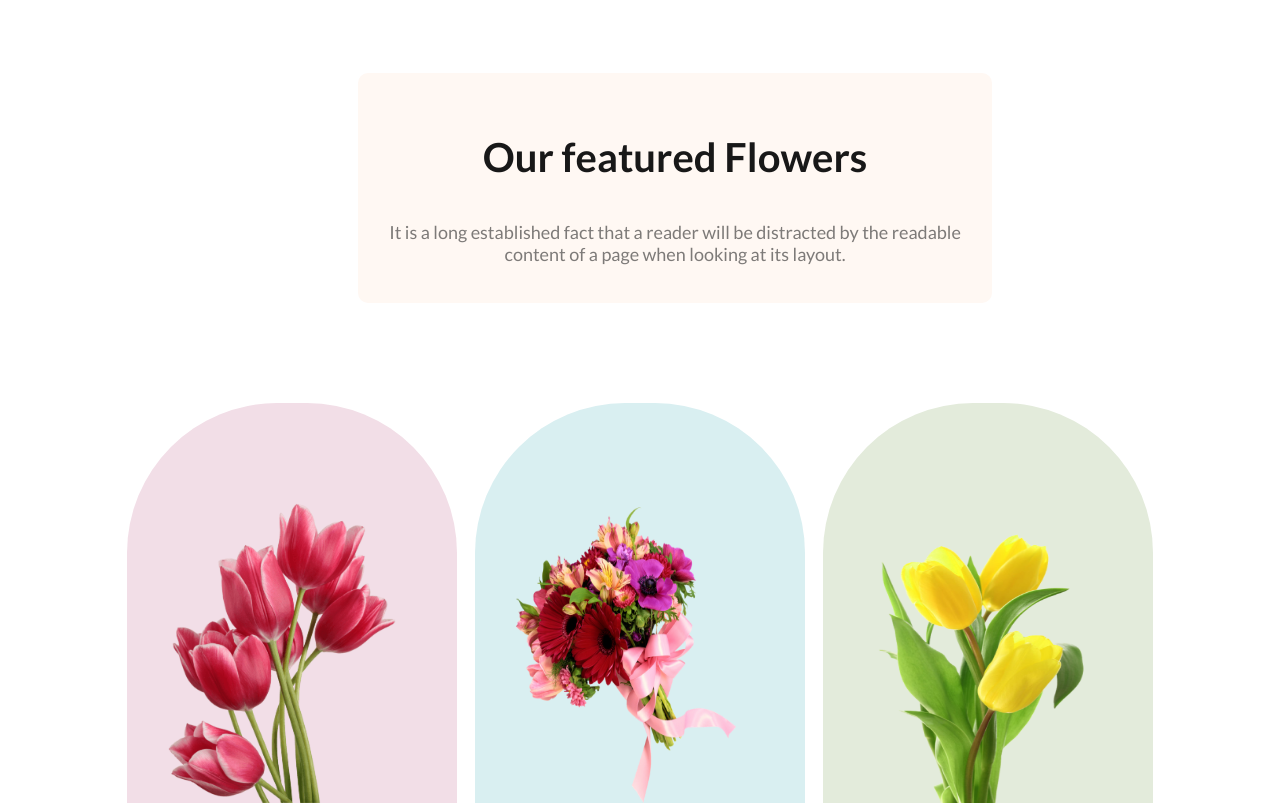
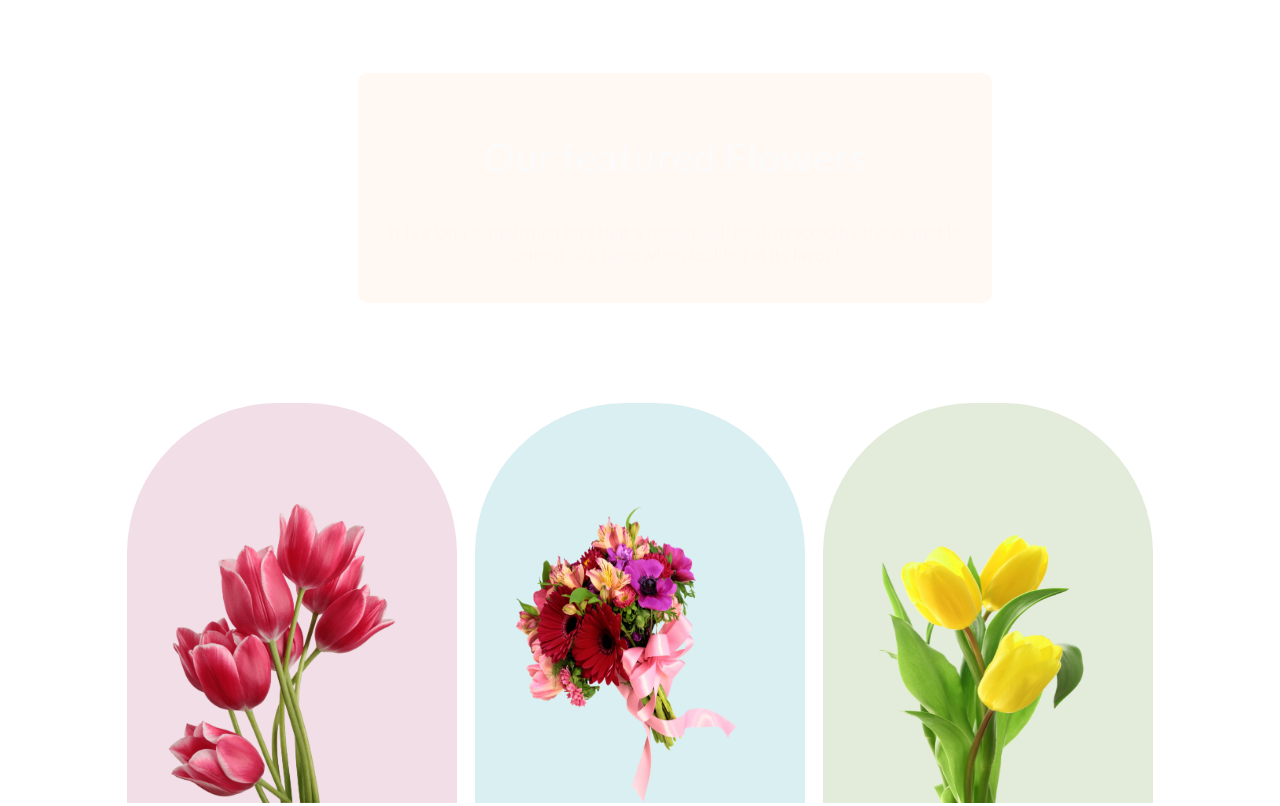
Before and after one commit to Mohammadridwan241/Flower-shop-assignment, a plain HTML site: page index.html in a window 1280 px wide. Shown: the part 940-1746 px from the top of the page. Drawn offline with Linux system fonts and the light colour scheme.

Commit message:
first commit

```diff
--- a/index.css
+++ b/index.css
@@ -103,14 +103,14 @@ body{
     width:594px ;
 }
 .section-title{
-        color: #181818;
+        color: #fdfafa;
         text-align: center;
         font-size: 40px;
         font-weight: 700;
         line-height: normal;
 }
 .section-description{
-    color: rgba(39, 39, 39, 0.60);
+    color: rgba(252, 245, 245, 0.6);
     font-size: 18px;
 }
 .img-section-bonous{
```
